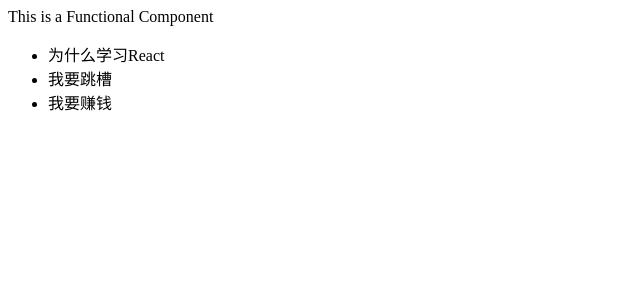
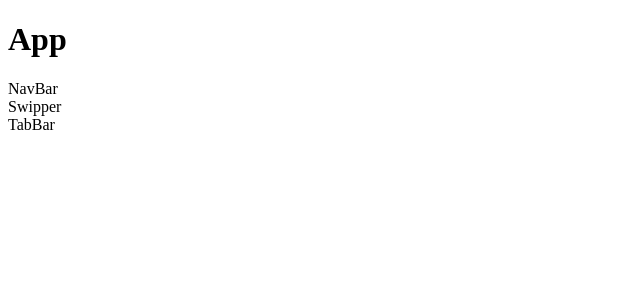
Before and after one commit to carpedil/june3rd, a React (Create React App) app: page / in a window 1280 px wide. Shown: the top 300 px of the page, without its empty margins (0-640 px from the left). Built offline with nearby package versions, Linux system fonts and the light colour scheme.

Commit message:
组件嵌套

```diff
--- /dev/null
+++ b/src/01-base/03_嵌套组件.js
@@ -0,0 +1,42 @@
+import React, { Component } from 'react'
+
+export default class App extends Component {
+  render() {
+    return (
+      <div>
+          <h1>App</h1>
+          <NavBar></NavBar>
+          <Swipper></Swipper>
+          <TabBar></TabBar>
+      </div>
+    )
+  }
+}
+
+
+
+class NavBar extends Component {
+  render() {
+    return (
+      <div>NavBar</div>
+    )
+  }
+}
+
+
+class Swipper extends Component {
+    render() {
+      return (
+        <div>Swipper</div>
+      )
+    }
+  }
+
+
+class TabBar extends Component {
+    render() {
+      return (
+        <div>TabBar</div>
+      )
+    }
+  }
--- a/src/index.js
+++ b/src/index.js
@@ -2,6 +2,7 @@ import React from 'react';
 import ReactDOM from 'react-dom'
 /* import App from './App' */
 /* import App from './01-base/01_ClassComponent' */
-import App from './01-base/02_FunctionalComponent'
+/* import App from './01-base/02_FunctionalComponent' */
+import App from './01-base/03_嵌套组件'
 
 ReactDOM.render(<App></App>,document.getElementById('root'))
```
